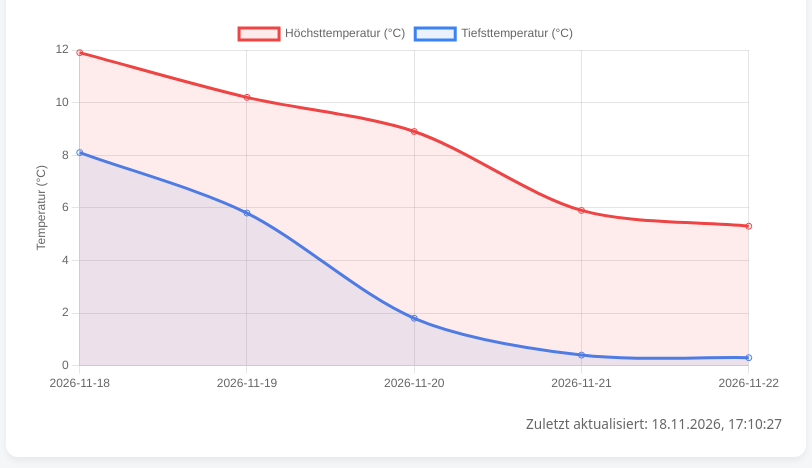
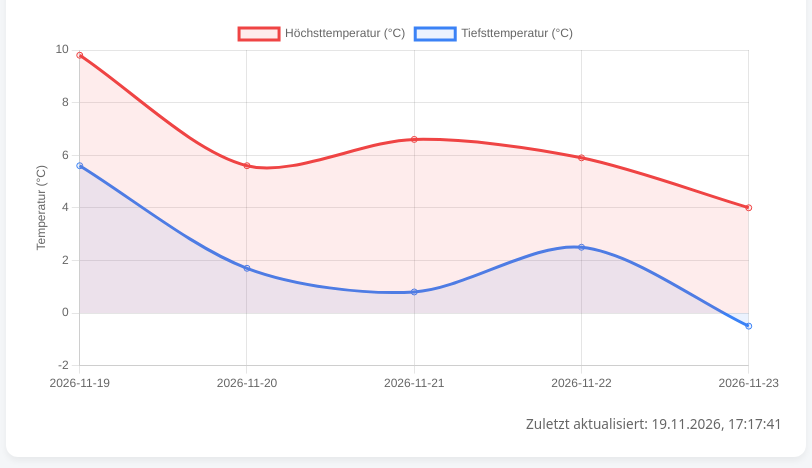
Before and after one commit to pjcmeryts/merytstest, a plain HTML site: page index.html in a window 1280 px wide. Shown: the part 110-578 px from the top of the page, without its empty margins (234-1046 px from the left). Drawn offline with nearby package versions, Linux system fonts and the light colour scheme.

Commit message:
deploy: 5b1cdd95a374843683f9cd39b3e44854372693bf

```diff
--- a/index.html
+++ b/index.html
@@ -16,7 +16,7 @@
   <div class="card">
     <h1>🌤️ 5-Tage Wettervorhersage Berlin</h1>
     <canvas id="weatherChart"></canvas>
-    <div class="footer">Zuletzt aktualisiert: 18.11.2026, 17:10:27</div>
+    <div class="footer">Zuletzt aktualisiert: 19.11.2026, 17:17:41</div>
   </div>
 
   <script>
@@ -24,11 +24,11 @@
     new Chart(ctx, {
       type: 'line',
       data: {
-        labels: ["2026-11-18","2026-11-19","2026-11-20","2026-11-21","2026-11-22"],
+        labels: ["2026-11-19","2026-11-20","2026-11-21","2026-11-22","2026-11-23"],
         datasets: [
           {
             label: 'Höchsttemperatur (°C)',
-            data: [11.9,10.2,8.9,5.9,5.3],
+            data: [9.8,5.6,6.6,5.9,4],
             borderColor: '#ef4444',
             backgroundColor: 'rgba(239, 68, 68, 0.1)',
             fill: true,
@@ -36,7 +36,7 @@
           },
           {
             label: 'Tiefsttemperatur (°C)',
-            data: [8.1,5.8,1.8,0.4,0.3],
+            data: [5.6,1.7,0.8,2.5,-0.5],
             borderColor: '#3b82f6',
             backgroundColor: 'rgba(59, 130, 246, 0.1)',
             fill: true,
```
